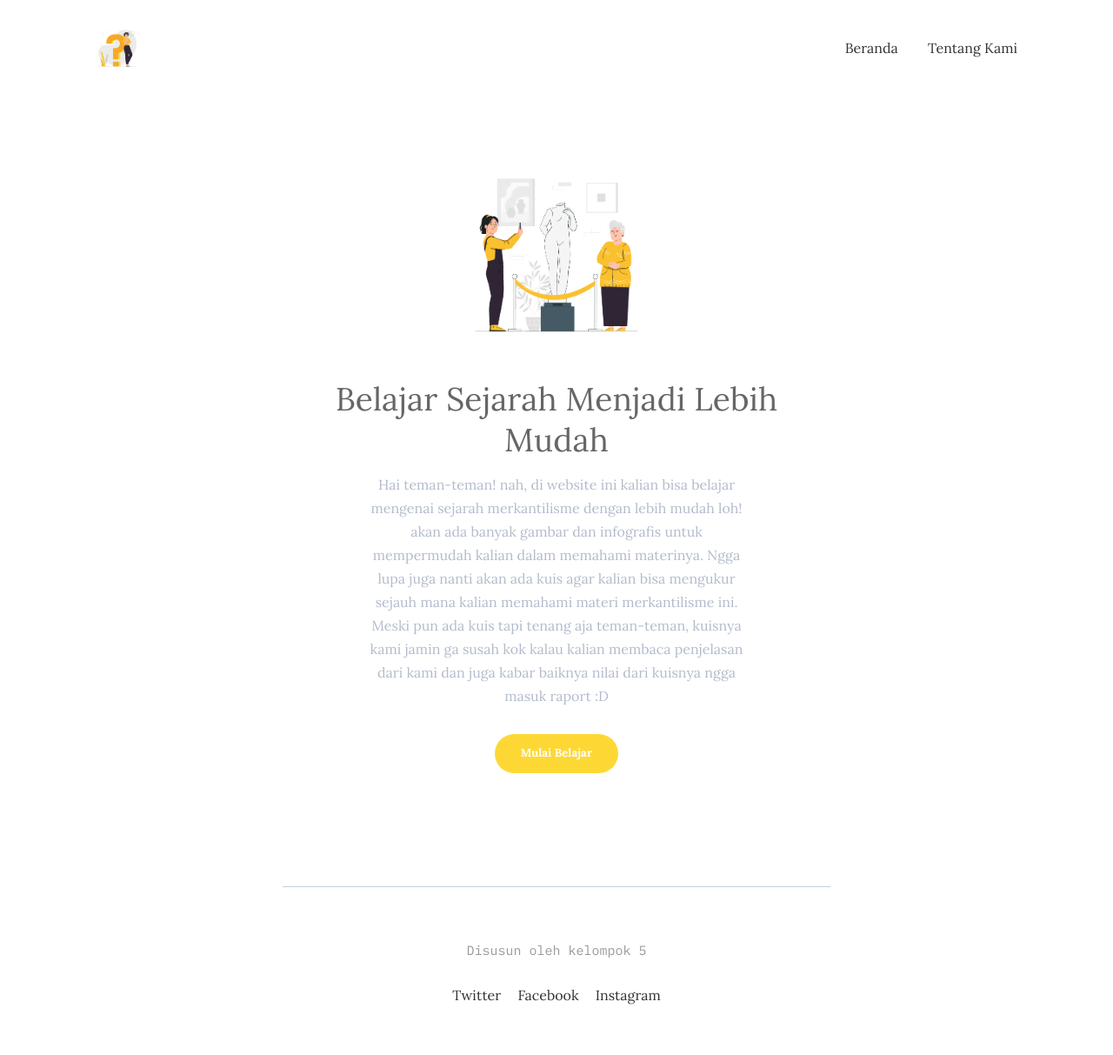
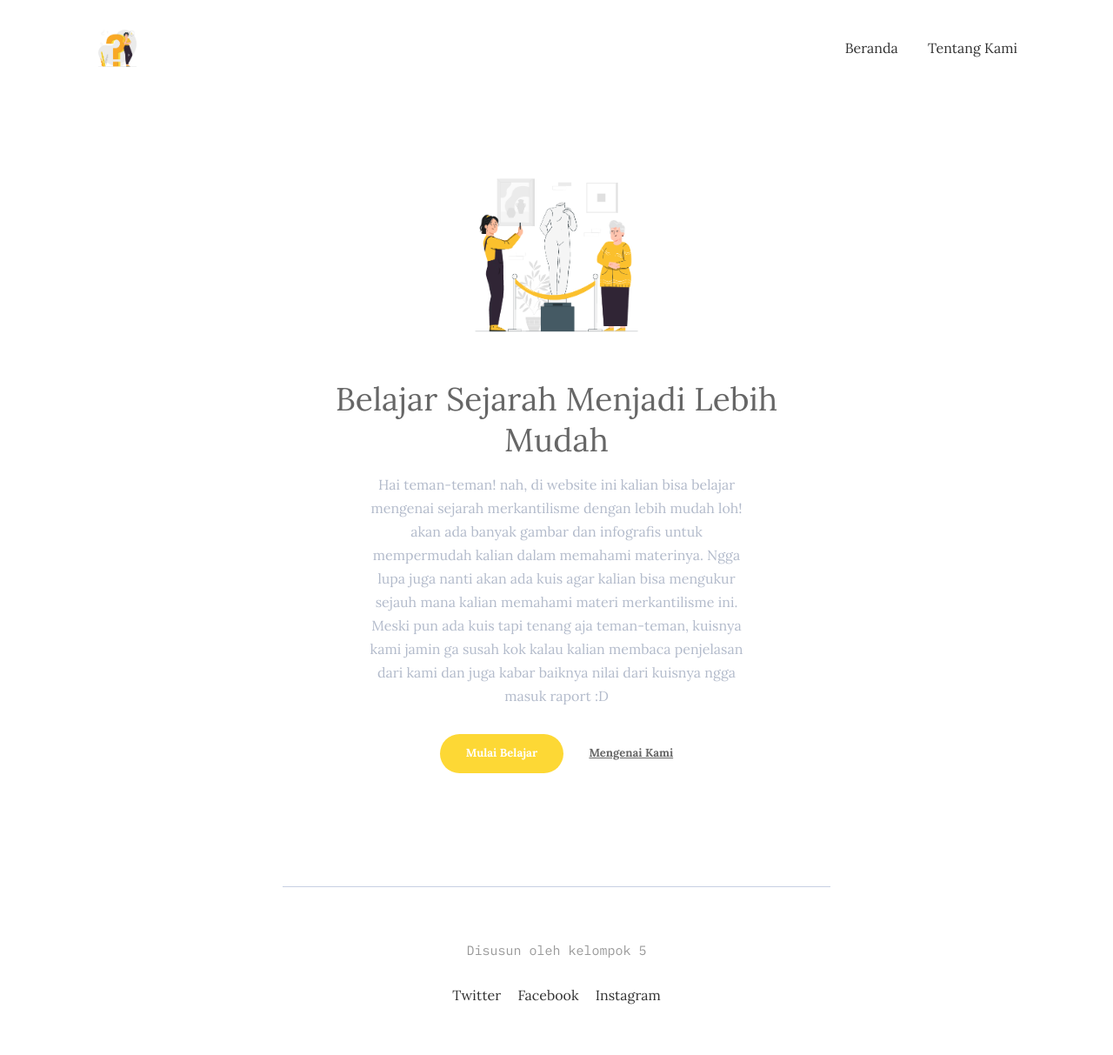
Before and after one commit to imamnrchls/modul, a Jekyll site: the page built from index.html, in a window 1280 px wide. Shown: the whole page at 87% size. Built offline with Jekyll 4.4.1, drawn with Linux system fonts in a browser that asks for light colours; nearby versions of some CDN libraries.

Commit message:
Update index.html

```diff
--- a/index.html
+++ b/index.html
@@ -11,6 +11,7 @@ layout: default
       <p class="author__bio">{{ site.author.bio }}</p>
       <div class="author__more">
         <a href="{{site.baseurl}}/2020/11/09/merkantilisme/" class="say-hello">Mulai Belajar</a>
+        <a href="{{site.baseurl}}/about/" class="know-more">Mengenai Kami</a>
       </div>
     </div>
   </section>
```
